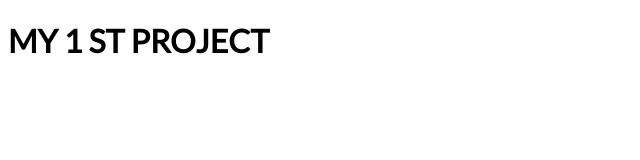
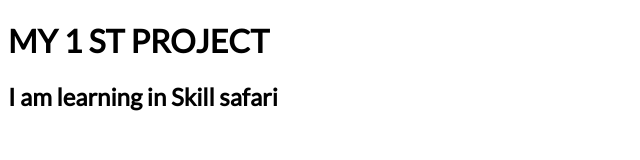
Before and after one commit to Sujitha022/HTMLandCSS_Session1, a plain HTML site: page index.html in a window 1280 px wide. Shown: the whole page, without its empty margins (0-640 px from the left). Drawn offline with Linux system fonts and the light colour scheme.

Commit message:
Update index.html

```diff
--- a/index.html
+++ b/index.html
@@ -15,5 +15,6 @@
   </head>
   <body>
     <h1>MY 1 ST PROJECT</h1>
+    <h2>I am learning in Skill safari</h2>
   </body>
 </html>
```
